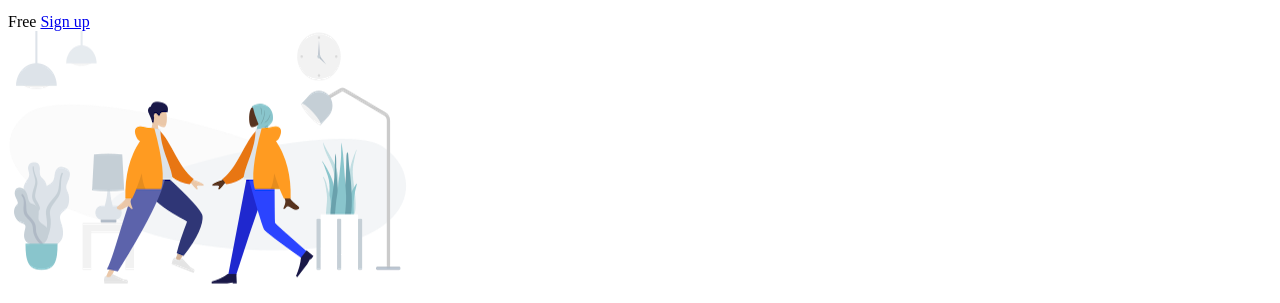
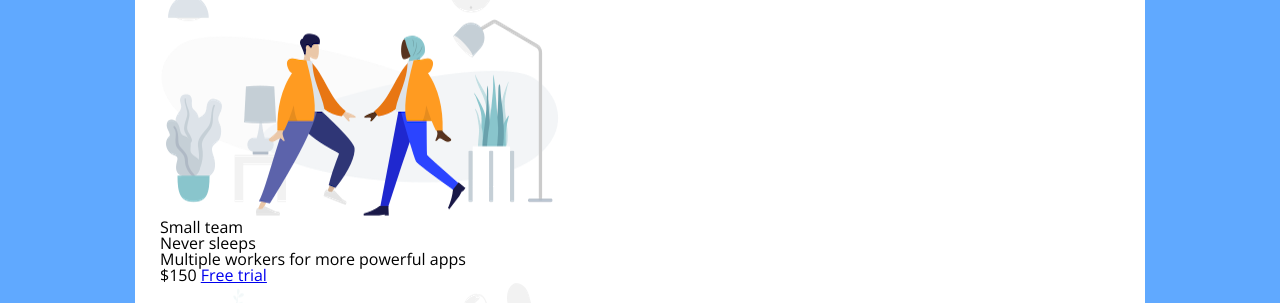
Before and after one commit to martinsoengas/pricing-panel-project, a plain HTML site: page index.html in a window 1280 px wide. Shown: the part 372-675 px from the top of the page. Drawn offline with nearby package versions, Linux system fonts and the light colour scheme; files that its build step writes are made by us from their sources.

Commit message:
background and position adjusted

```diff
--- a/css/style.scss
+++ b/css/style.scss
@@ -0,0 +1,63 @@
+html, body, div, span, applet, object, iframe,
+h1, h2, h3, h4, h5, h6, p, blockquote, pre,
+a, abbr, acronym, address, big, cite, code,
+del, dfn, em, img, ins, kbd, q, s, samp,
+small, strike, strong, sub, sup, tt, var,
+b, u, i, center,
+dl, dt, dd, ol, ul, li,
+fieldset, form, label, legend,
+table, caption, tbody, tfoot, thead, tr, th, td,
+article, aside, canvas, details, embed,
+figure, figcaption, footer, header, hgroup,
+menu, nav, output, ruby, section, summary,
+time, mark, audio, video {
+	margin: 0;
+	padding: 0;
+	border: 0;
+	font-size: 100%;
+	font: inherit;
+	vertical-align: baseline;
+}
+/* HTML5 display-role reset for older browsers */
+article, aside, details, figcaption, figure,
+footer, header, hgroup, menu, nav, section {
+	display: block;
+}
+body {
+	line-height: 1;
+}
+ol, ul {
+	list-style: none;
+}
+blockquote, q {
+	quotes: none;
+}
+blockquote:before, blockquote:after,
+q:before, q:after {
+	content: '';
+	content: none;
+}
+table {
+	border-collapse: collapse;
+	border-spacing: 0;
+}
+html {
+    box-sizing: border-box;
+    font-family: 'Open Sans', sans-serif;
+}
+
+body {
+    background-color: #60a9ff;
+    display: flex;
+    justify-content: center;
+    align-items: center;
+    min-height: 100vh;
+}
+
+.panel {
+    background-color: white;
+    border-radius: 10px;
+    padding: 15px 25px;
+    width: 100%;
+    max-width: 960px;
+}
--- a/index.html
+++ b/index.html
@@ -6,7 +6,7 @@
     <meta name="viewport" content="width=device-width, initial-scale=1.0">
     <title>Price Tiers</title>
     <link rel="stylesheet" href="https://fonts.googleapis.com/css?family=Open+Sans:400,600,700">
-    <link rel="stylesheet" href="app.css">
+    <link rel="stylesheet" href="/css/style.css">
 </head>
 
 <body>
```
Also changed, not shown: css/style.css, 1 other file.
